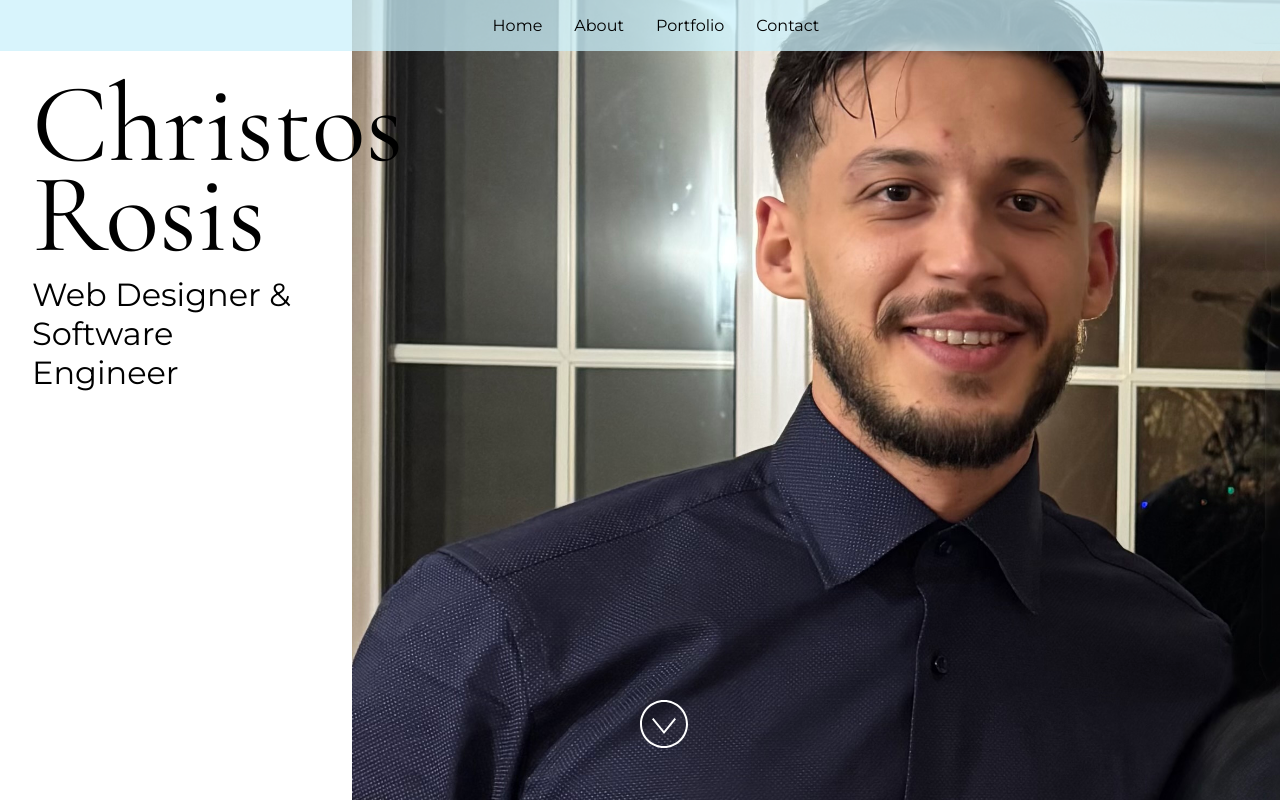
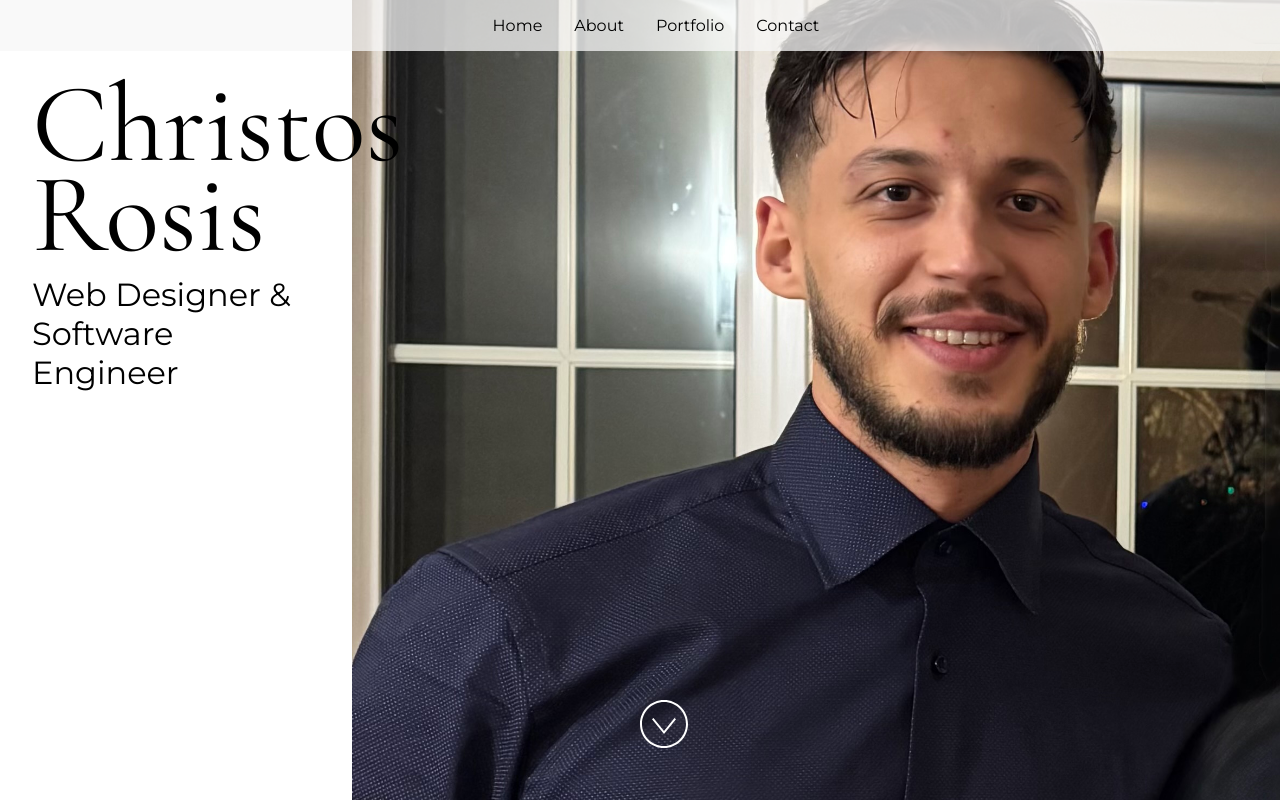
Before and after one commit to ChrisR34/ChrisR-Website, a React (Vite) app: page / in a window 1280 px wide. Built offline with nearby package versions, Linux system fonts and the light colour scheme.

Commit message:
Commit made from VS Code Azure Static Web Apps

```diff
--- a/src/Components/Footer.jsx
+++ b/src/Components/Footer.jsx
@@ -135,7 +135,6 @@ Footer.propTypes = {
   primaryColor: PropTypes.string,
   twitter: PropTypes.string,
   youTube: PropTypes.string,
-
 };
 
 export default Footer;
--- a/src/Components/Header.jsx
+++ b/src/Components/Header.jsx
@@ -14,7 +14,7 @@ const Header = () => {
         display: "flex",
         justifyContent: "center",
         gap: "2rem",
-        background: "rgba(203, 241, 251, 0.75)",
+        background: "rgba(247, 247, 247, 0.75)",
         padding: "1rem",
         top: 0,
         width: "100%",
```
